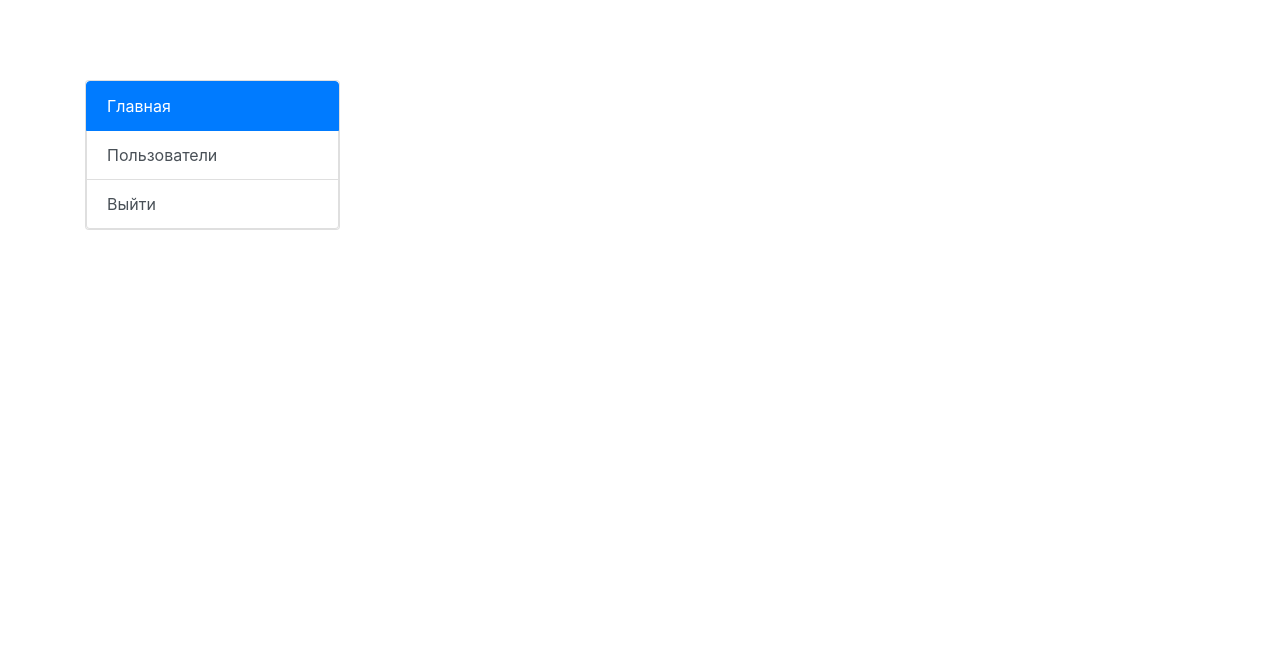
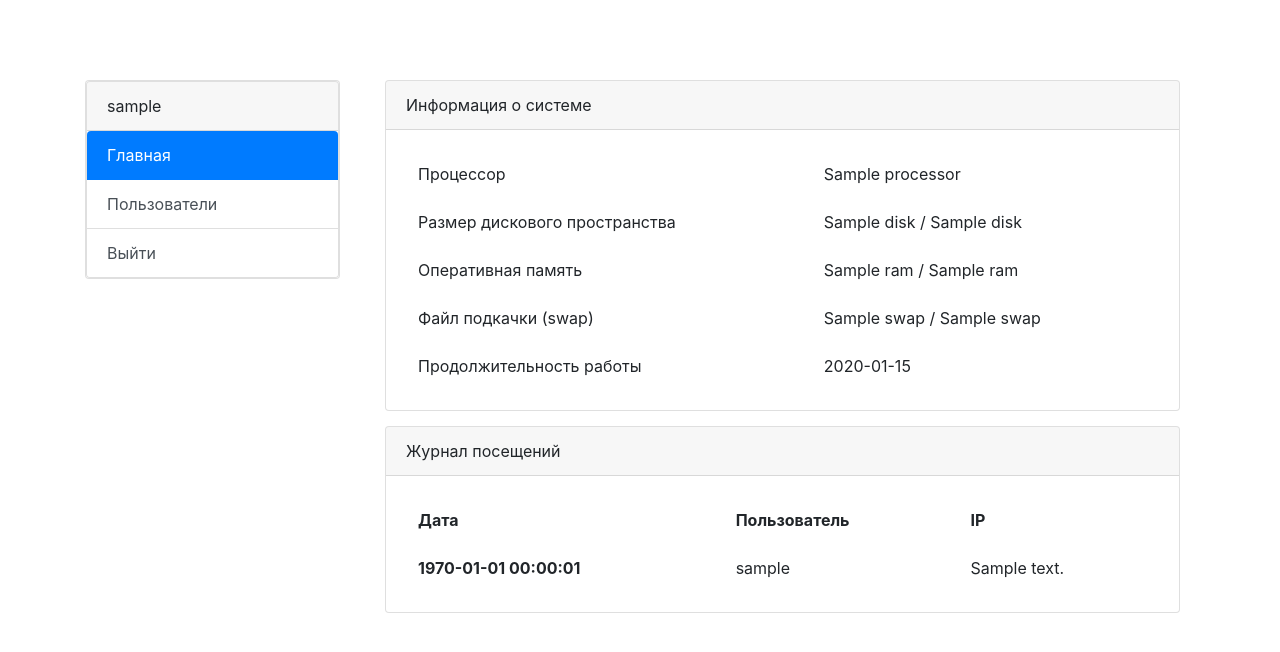
Before and after one commit to Very1Fake/testdash, a Flask app: template testdash/templates/dashboard/main.html in a window 1280 px wide. Shown: the top 652 px of the page. Run offline with Flask 2, Linux system fonts and the light colour scheme; a user stored in the database is signed in; tables that the repository leaves empty hold one stand-in row (values such as "Sample post"); the template is opened without the code that fills it: values that come from a table or form of the project are taken from there, most other values are stand-ins (such as "Sample title", 1, 10 or a date in 2020); parts of the project's set-up code (start-up, migrations or seed data) failed here and were passed over; some libraries are stand-ins or nearby versions.

Commit message:
Update #2
Updates:
- New menu bar in dashboard
- Main dashboard page widgets
- User list
Fixed:
- nullable in Models

```diff
--- a/testdash/__init__.py
+++ b/testdash/__init__.py
@@ -8,11 +8,13 @@ app = Flask(__name__)  # Initialize Flask
 app.config.from_json('config.json')  # Import configuration from config.json
 app.config.from_mapping(root_path=os.path.dirname(__file__))  # Setup root directory
 
+from . import library  # Load library
+system = library.System()
+
 db = SQLAlchemy(app)  # Initialize Database
 db.create_all()  # Load DataBase
 login_manager = LoginManager(app)  # Login manager (authentication)
 login_manager.login_view = 'signin'  # Page for non-auth users
 login_manager.login_message = 'Войдите, чтобы получить доступ к этой странице'  # Non-auth flash
 login_manager.login_message_category = 'danger'  # Non-auth flash category
-
 from . import routes  # Load routes
--- a/testdash/library.py
+++ b/testdash/library.py
@@ -1,4 +1,65 @@
+import os
+import time
+from datetime import datetime
+
+import cpuinfo
+import psutil
 from Crypto.Hash import SHA512
+
+from . import app
+
+
+class System:
+    def __init__(self):
+        # Cache
+        self.processor = cpuinfo.get_cpu_info()['brand']
+        self.boot_time = int(psutil.boot_time())
+
+    @staticmethod
+    def get_disk_info() -> list:
+        return [bytes_convert(psutil.disk_usage(os.path.dirname(__file__)).used),
+                bytes_convert(psutil.disk_usage(os.path.dirname(__file__)).total)]
+
+    @staticmethod
+    def get_ram_info() -> list:
+        return [bytes_convert(psutil.virtual_memory().used), bytes_convert(psutil.virtual_memory().total)]
+
+    @staticmethod
+    def get_swap_info() -> list:
+        return [bytes_convert(psutil.swap_memory().used), bytes_convert(psutil.swap_memory().total)]
+
+    def get(self) -> dict:
+        return {
+            'processor': self.processor,
+            'disk': self.get_disk_info(),
+            'ram': self.get_ram_info(),
+            'swap': self.get_swap_info(),
+            'uptime': time_from(int(time.time()), self.boot_time)
+        }
+
+
+def time_from(time1: int, time2: int):
+    btime = time1 - time2
+    if btime // 60 > 0:
+        if (btime // 60) // 60 > 0:
+            return f'{(btime // 60) // 60}h {(btime // 60) % 60}m {(btime % 60) % 60}s'
+        else:
+            return f'{btime // 60}m {btime % 60}s'
+    else:
+        return f'{btime}s'
+
+
+def bytes_convert(b: int) -> str:
+    r = ['B', 'Kb', 'Mb', 'Gb', 'Tb', 'Pb']
+    mr = 0
+    while True:
+        if b / 1024 > 1:
+            b = b / 1024
+            mr += 1
+        else:
+            b = round(b, 2)
+            break
+    return f'{b}{r[mr]}'
 
 
 def encrypt_password(password: str) -> str:  # Return SHA512 hash of password
@@ -10,3 +71,8 @@ def check_password(password: str, password_right: str):  # Checking SHA512 hash
         return True
     else:
         return False
+
+
+@app.template_filter('timetodate')
+def timestamp_to_date(timestamp: int) -> str:
+    return datetime.fromtimestamp(timestamp).strftime('%Y-%m-%d %H:%M:%S')
--- a/testdash/routes.py
+++ b/testdash/routes.py
@@ -1,12 +1,13 @@
 import os
+from time import time
 
-from flask import render_template, Blueprint, redirect, request, flash, url_for, abort
+from flask import render_template, redirect, request, flash, url_for, abort
 from flask_login import login_user, current_user, logout_user, login_required
 
+from .models import User, Visit
+from .forms import SignInForm
 from . import library as lib
-from testdash.models import User
-from .forms import SetupForm, SignInForm
-from . import app, db
+from . import app, db, system
 
 
 @app.before_request
@@ -14,7 +15,7 @@ def preload():  # Checking for db state (will be deprecated soon)
     if not os.path.exists('app.db'):
         db.create_all()
     if not User.query.first():
-        db.session.add(User(login="root", password=lib.encrypt_password('root')))
+        db.session.add(User(login="root", password=lib.encrypt_password('root'), timestamp=time()))
         db.session.commit()
 
 
@@ -28,13 +29,15 @@ def main():  # Redirect to page by auth state
 @app.route('/dashboard')
 @login_required
 def dashboard():  # Dashboard main section
-    return render_template('dashboard/main.html')
+    return render_template('dashboard/main.html', sys_info=system.get(), visits=Visit.query.order_by(Visit.id.desc()).limit(5).all())
 
 
 @app.route('/dashboard/<section>')
-def dasboard_section(section):  # Dashboard section
+def dashboard_section(section):  # Dashboard section
     if section == 'main':
         return redirect(url_for('dashboard'))
+    elif section == 'users':
+        return render_template('dashboard/users.html', users=User.query.all())
     else:
         return abort(404)
 
@@ -61,6 +64,8 @@ def signin():  # Auth page
     if form.validate_on_submit():
         user = User.query.filter_by(login=form.login.data).first()
         if user and lib.check_password(form.password.data, user.password):
+            db.session.add(Visit(login=user.login, address=request.remote_addr, timestamp=time()))
+            db.session.commit()
             login_user(user, remember=form.remember.data)
             return redirect(request.args.get('next')) if request.args.get('next') else redirect(url_for('dashboard'))
         flash('Логин или пароль введены неверно', 'danger')
--- a/testdash/static/css/style.css
+++ b/testdash/static/css/style.css
@@ -14,3 +14,8 @@ body {
     height: auto;
     min-height: 5rem;
 }
+
+
+.col-bottom-p > .col, .col-1, .col-2, .col-3, .col-4, .col-5, .col-6, .col-7, .col-8, .col-9, .col-10, .col-11, .col-12 {
+    padding-bottom: 15px;
+}
--- a/testdash/templates/dashboard.html
+++ b/testdash/templates/dashboard.html
@@ -11,7 +11,7 @@
                     </div>
                 </div>
             </div>
-            <div class="col-7">
+            <div class="col-9">
                 {% block main_block %}{% endblock %}
             </div>
         </div>
--- a/testdash/templates/dashboard/main.html
+++ b/testdash/templates/dashboard/main.html
@@ -1,7 +1,78 @@
 {% extends "dashboard.html" %}
 
 {% block menu %}
-    <a class="list-group-item list-group-item-action text-white active">Главная</a>
-    <a href="/dashboard/users" class="list-group-item list-group-item-action">Пользователи</a>
-    <a href="/signout" class="list-group-item list-group-item-action">Выйти</a>
+    <div class="card">
+        <div class="card-header">
+            {{ current_user.login }}
+        </div>
+        <div class="list-group list-group-flush">
+            <a class="list-group-item list-group-item-action text-white active">Главная</a>
+            <a href="/dashboard/users" class="list-group-item list-group-item-action">Пользователи</a>
+            <a href="/signout" class="list-group-item list-group-item-action">Выйти</a>
+        </div>
+    </div>
 {% endblock %}
+
+{% block main_block %}
+    <div class="row m-0 col-bottom-p">
+        <div class="col-12">
+            <div class="card">
+                <div class="card-header">
+                    Информация о системе
+                </div>
+                <div class="card-body">
+                    <table class="table table-borderless mb-0">
+                        <tr>
+                            <td>Процессор</td>
+                            <td>{{ sys_info['processor'] }}</td>
+                        </tr>
+                        <tr>
+                            <td>Размер дискового пространства</td>
+                            <td>{{ sys_info['disk'][0] }} / {{ sys_info['disk'][1] }}</td>
+                        </tr>
+                        <tr>
+                            <td>Оперативная память</td>
+                            <td>{{ sys_info['ram'][0] }} / {{ sys_info['ram'][1] }}</td>
+                        </tr>
+                        <tr>
+                            <td>Файл подкачки (swap)</td>
+                            <td>{{ sys_info['swap'][0] }} / {{ sys_info['swap'][1] }}</td>
+                        </tr>
+                        <tr>
+                            <td>Продолжительность работы</td>
+                            <td>{{ sys_info['uptime'] }}</td>
+                        </tr>
+                    </table>
+                </div>
+            </div>
+        </div>
+        <div class="col-12">
+            <div class="card">
+                <div class="card-header">
+                    Журнал посещений
+                </div>
+                <div class="card-body">
+                    <table class="table table-borderless mb-0">
+                        <thead>
+                            <tr>
+                                <th scope="col">Дата</th>
+                                <th scope="col">Пользователь</th>
+                                <th scope="col">IP</th>
+                            </tr>
+                        </thead>
+                        <tbody>
+                            {% for visit in visits %}
+                                <tr>
+                                    <th>{{ visit.timestamp|timetodate }}</th>
+                                    <td>{{ visit.login }}</td>
+                                    <td>{{ visit.address }}</td>
+                                </tr>
+                            {% endfor %}
+                        </tbody>
+                    </table>
+                </div>
+            </div>
+        </div>
+
+    </div>
+{% endblock %}
```
Also changed, not shown: testdash/models.py (+12 -2 lines), testdash/templates/dashboard/users.html (added, +50 -0 lines).
